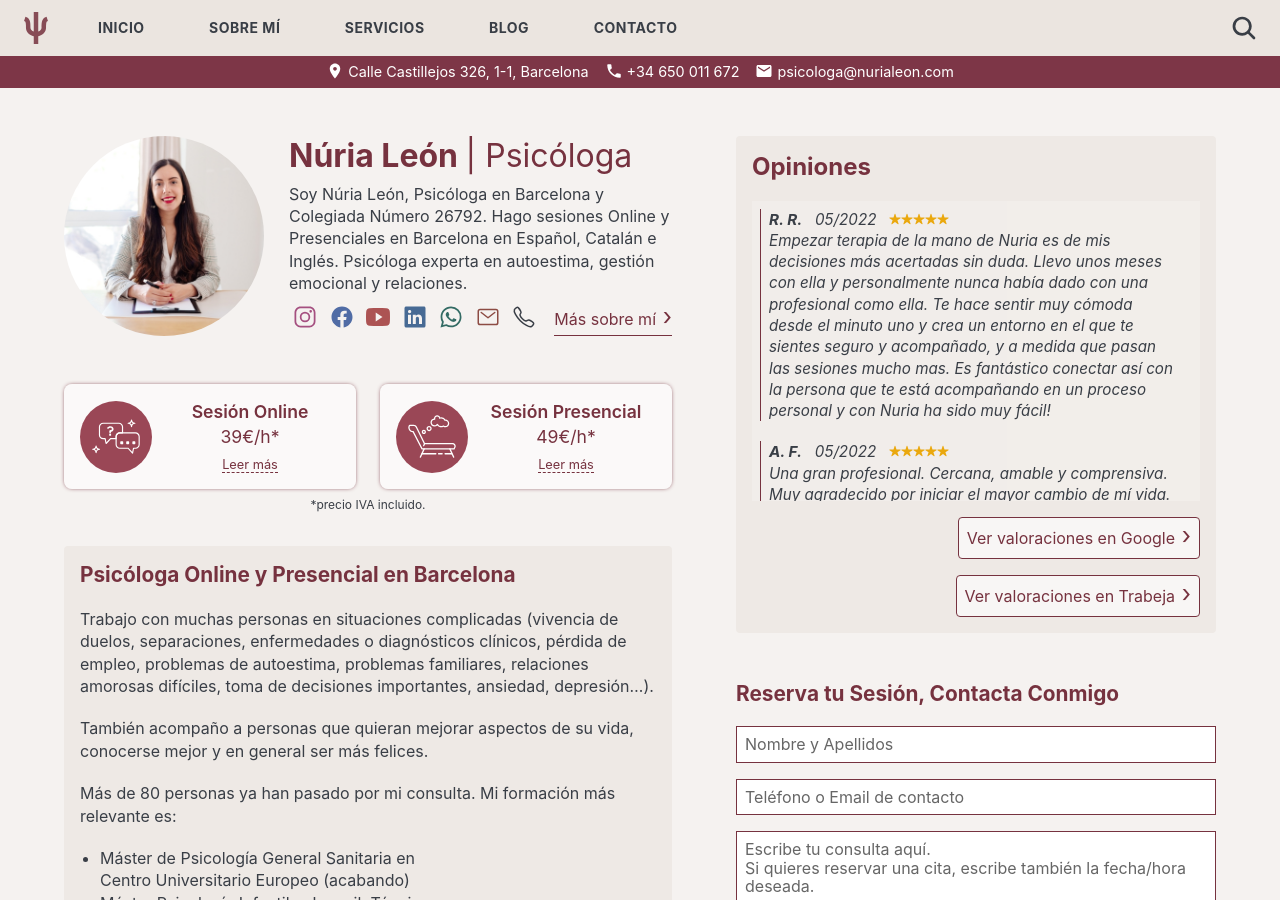
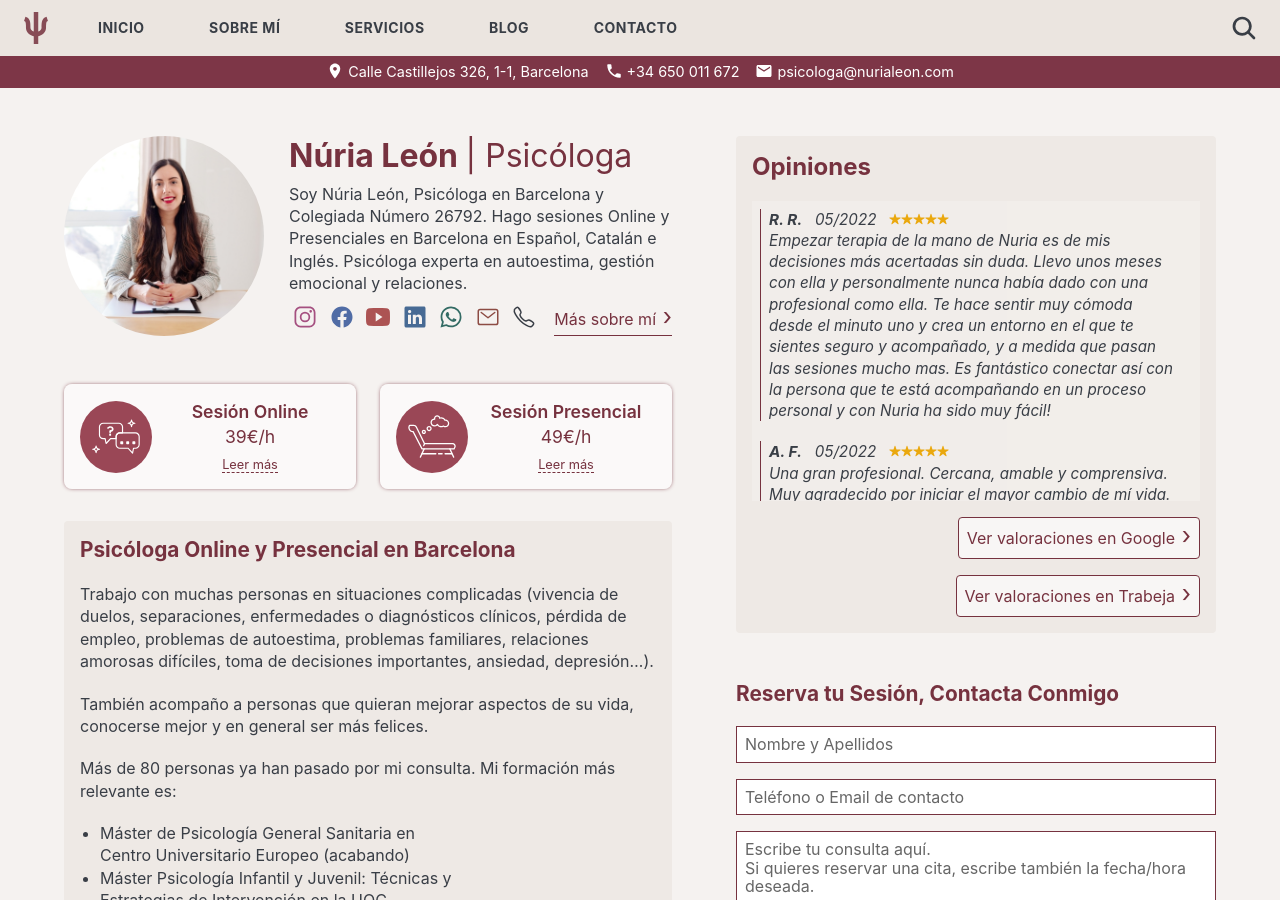
Before and after one commit to nurialeonsallent/nurialeon.com, a Jekyll site: the page built from index.html, in a window 1280 px wide and 900 px high. Built offline with Jekyll 4.4.1, drawn with Linux system fonts in a browser that asks for light colours.

Commit message:
quitar iva

```diff
--- a/_includes/pricing.html
+++ b/_includes/pricing.html
@@ -14,7 +14,7 @@
         />
       </div>
       <div class="title">Sesión Online</div>
-      <div class="price">39€/h*</div>
+      <div class="price">39€/h</div>
       <div class="a more">Leer más</div>
     </a>
     <a
@@ -31,9 +31,9 @@
         />
       </div>
       <div class="title">Sesión Presencial</div>
-      <div class="price">49€/h*</div>
+      <div class="price">49€/h</div>
       <div class="a more">Leer más</div>
     </a>
   </div>
-  <span class="cite">*precio IVA incluido.</span>
+  <!-- <span class="cite">*precio IVA incluido.</span> -->
 </div>
```
